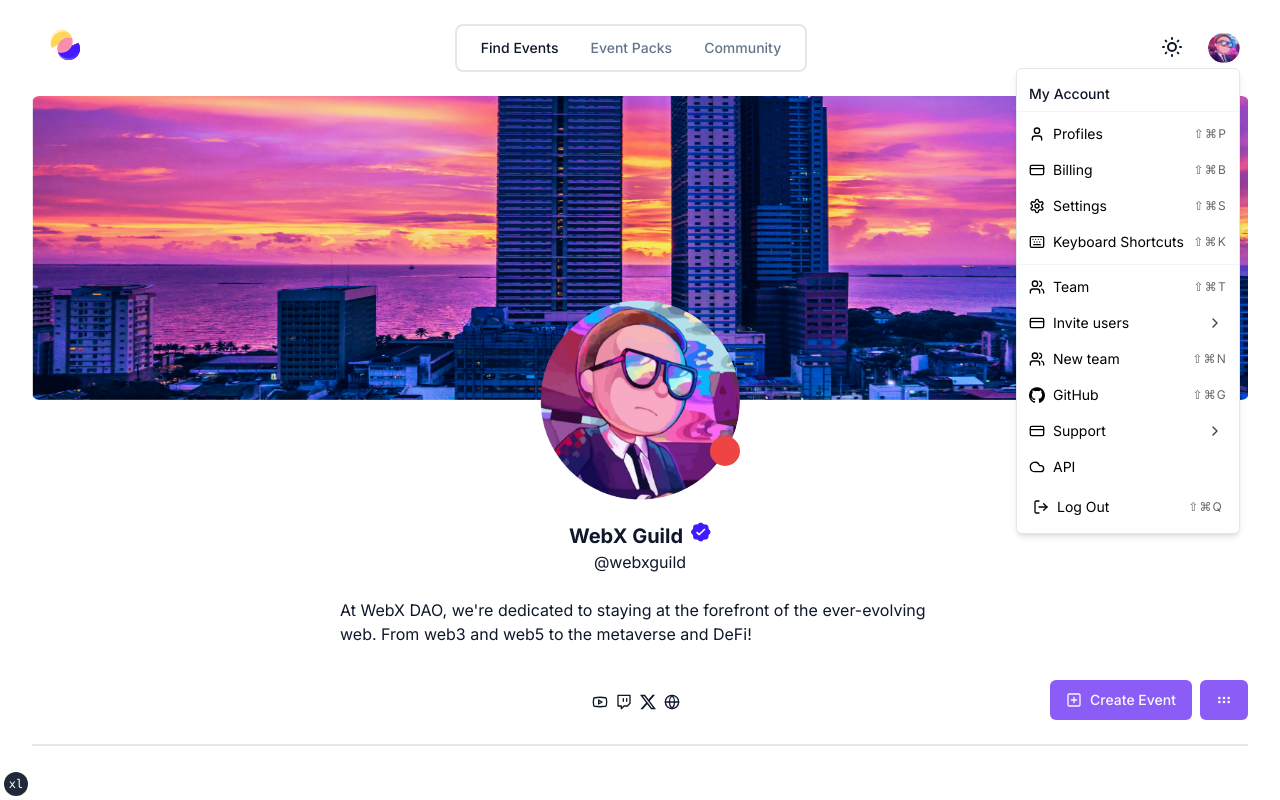
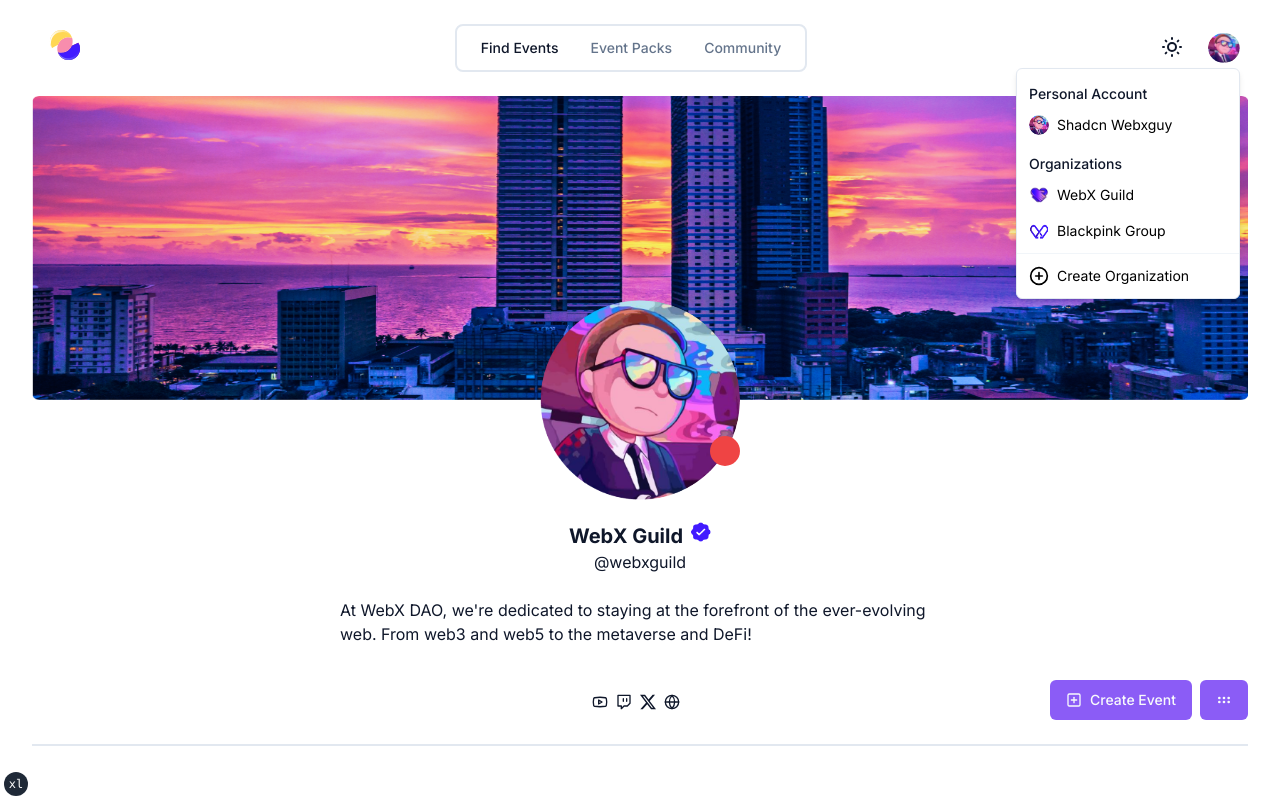
Before and after one commit to Guidlify/guidlify.com, a Next.js app: page /organization in a window 1280 px wide. Both pictures are taken after a click on the button 1224 px from the left and 48 px from the top of the page. Shown: the top 800 px of the page. Built offline with nearby package versions, Linux system fonts and the light colour scheme.

Commit message:
chore: add organizational user nav menu

```diff
--- a/components/icons.tsx
+++ b/components/icons.tsx
@@ -12,6 +12,7 @@
   LucideProps,
   Moon,
   Plus,
+  PlusCircle,
   PlusSquare,
   Radar,
   RadioTower,
@@ -54,6 +55,7 @@
   gripHorizontal: GripHorizontal,
   star: Star,
   chevronDown: ChevronDown,
+  plusCircle: PlusCircle,
   logo: (props: LucideProps) => (
     <svg xmlns="http://www.w3.org/2000/svg" viewBox="0 0 24 24" {...props}>
       <path
--- a/components/organization/user-nav.tsx
+++ b/components/organization/user-nav.tsx
@@ -1,3 +1,5 @@
+import Image from "next/legacy/image"
+
 import { Avatar, AvatarFallback, AvatarImage } from "@/components/ui/avatar"
 import { Button } from "@/components/ui/button"
 import {
@@ -13,7 +15,7 @@
 
 import { Icons } from "../icons"
 
-export function UserNav() {
+export function UserNav({ organization = true }: { organization?: boolean }) {
   //   const choice = userData?.username || email // username is much better for finding avatar fallback name
   //   const shortName = choice
   //     .replace(/[^a-zA-Z]/g, '') // Remove non-alphabet characters
@@ -38,6 +40,64 @@
         align="end"
         forceMount
       >
+        {organization ? (
+          <>
+            <DropdownMenuLabel className="font-normal">
+              <div className="flex flex-col pt-2">
+                <p className="text-sm font-medium leading-none">
+                  Personal Account
+                </p>
+              </div>
+            </DropdownMenuLabel>
+            <DropdownMenuGroup>
+              <DropdownMenuItem className="cursor-pointer p-2 text-black dark:text-gray-200">
+                <Image
+                  alt="pic"
+                  src={"/organization/avatar.png"}
+                  width={20}
+                  height={20}
+                  className="rounded-full"
+                />
+                <div className="ml-2">Shadcn Webxguy</div>
+              </DropdownMenuItem>
+            </DropdownMenuGroup>
+            <DropdownMenuGroup>
+              <DropdownMenuLabel className="font-normal">
+                <div className="flex flex-col pt-2">
+                  <p className="text-sm font-medium leading-none">
+                    Organizations
+                  </p>
+                </div>
+              </DropdownMenuLabel>
+              <DropdownMenuItem className="cursor-pointer p-2 text-black dark:text-gray-200">
+                <Image
+                  alt="pic"
+                  src={"/organization/webxguild.png"}
+                  width={20}
+                  height={20}
+                  className="rounded-full"
+                />
+                <div className="ml-2">WebX Guild</div>
+              </DropdownMenuItem>
+              <DropdownMenuItem className="cursor-pointer p-2 text-black dark:text-gray-200">
+                <Image
+                  alt="pic"
+                  src={"/organization/webxdao.png"}
+                  width={20}
+                  height={20}
+                  className="rounded-full"
+                />
+                <div className="ml-2">Blackpink Group</div>
+              </DropdownMenuItem>
+            </DropdownMenuGroup>
+            <DropdownMenuSeparator />
+            <DropdownMenuItem className="cursor-pointer p-2 text-black dark:text-gray-200">
+              <Icons.plusCircle className="mr-2 h-5 w-5 shrink-0" />
+              Create Organization
+            </DropdownMenuItem>
+          </>
+        ) : (
+          <>
             <DropdownMenuLabel className="font-normal">
               <div className="flex flex-col pt-2">
                 <p className="text-sm font-medium leading-none">My Account</p>
@@ -103,6 +163,8 @@
               Log Out
               <DropdownMenuShortcut>⇧⌘Q</DropdownMenuShortcut>
             </DropdownMenuItem>
+          </>
+        )}
       </DropdownMenuContent>
     </DropdownMenu>
   )
```
Lines whose indentation alone changed are shown as unchanged.
